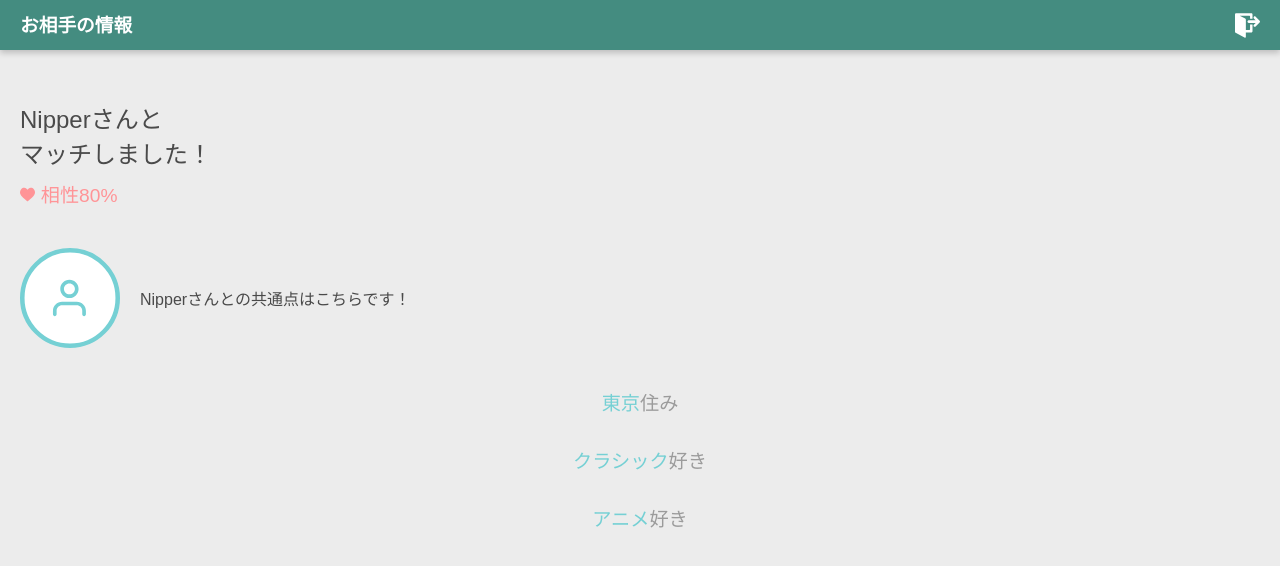
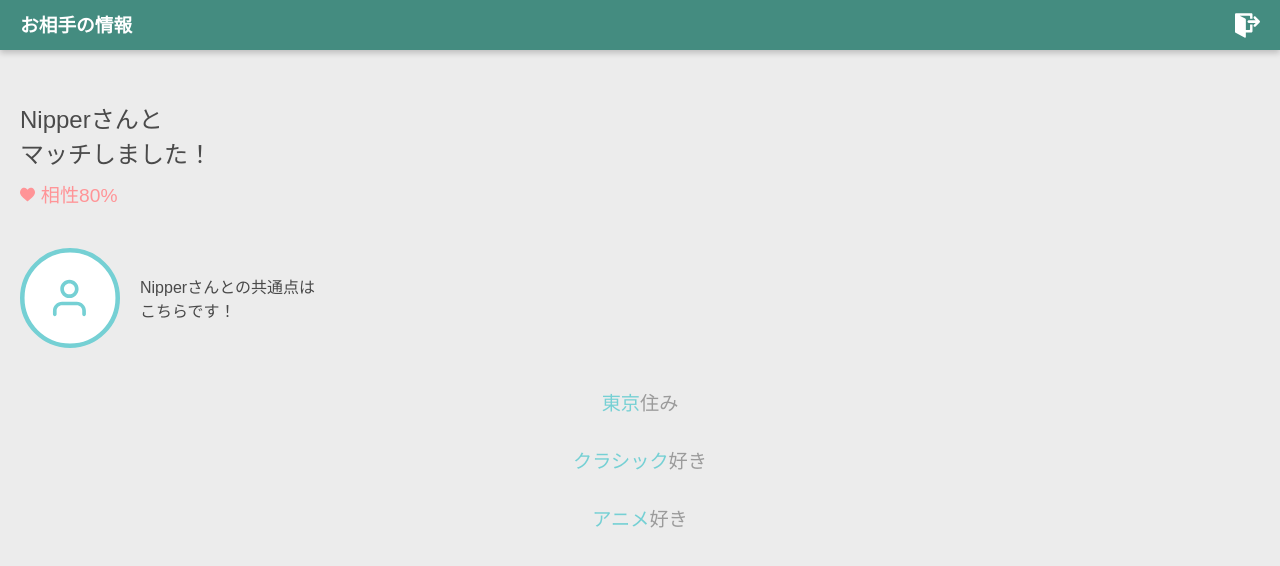
Before and after one commit to sudokzt/Eureka-Team2-Client, a React app: page /zero-crasher/partner-info/1 in a window 1280 px wide. Shown: the top 566 px of the page. Built offline with nearby package versions, Linux system fonts and the light colour scheme.

Commit message:
fix:文字を左寄せ

```diff
--- a/src/containers/ZeroCrasherPartnerInfo.css
+++ b/src/containers/ZeroCrasherPartnerInfo.css
@@ -30,7 +30,7 @@
   display: flex;
   margin-top: 40px;
   margin-bottom: 40px;
-  text-align: right;
+  text-align: left;
 }
 
 .crasher-info__common-points-guide-icon {
--- a/src/containers/ZeroCrasherPartnerInfo.js
+++ b/src/containers/ZeroCrasherPartnerInfo.js
@@ -30,7 +30,7 @@ class ZeroCrasherPartnerInfo extends Component {
                   alt="User Icon"
                   className="crasher-info__common-points-guide-icon"
                 />
-                <span>Nipperさんとの共通点はこちらです！</span>
+                <span>Nipperさんとの共通点は<br />こちらです！</span>
               </div>
               <div className="crasher-info__common-points-item">
                 <span className="crasher-info__common-points-item-emphasize">
```
